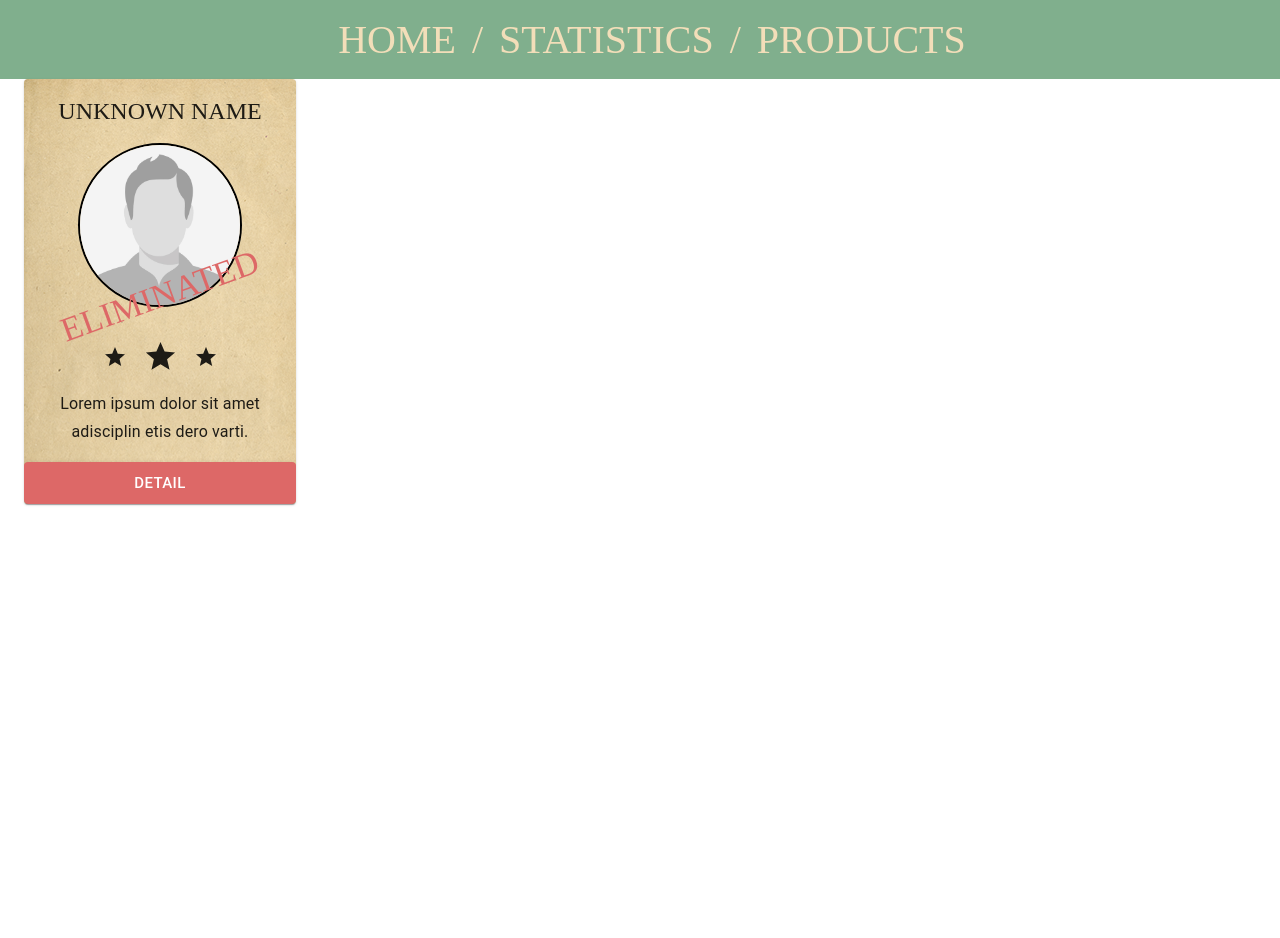
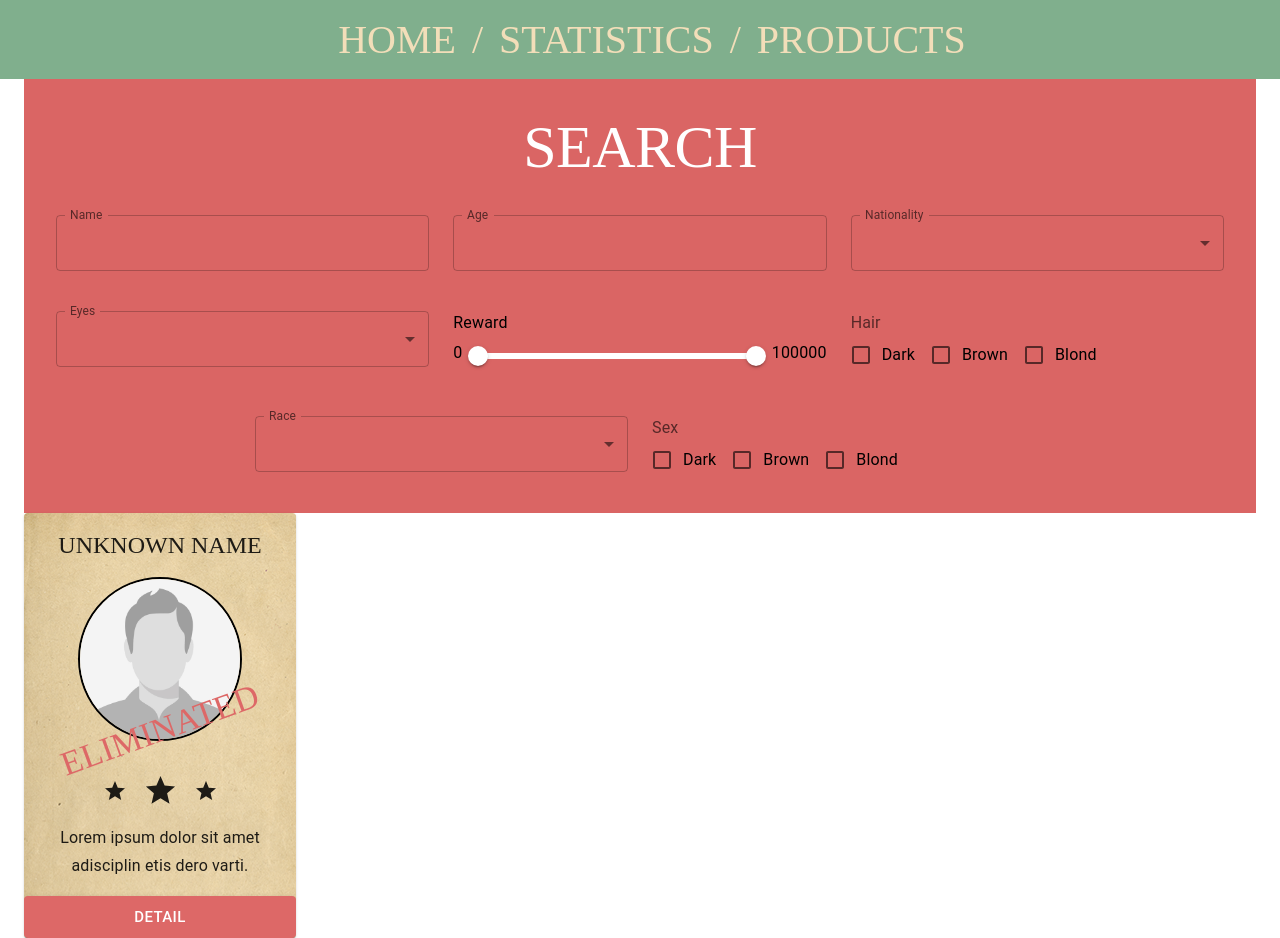
Before and after one commit to panarec/bounty-hunters, a React (Create React App) app: page / in a window 1280 px wide. Before the commit the page ends 800 px from the top, so only its background shows below. Built offline with nearby package versions, Linux system fonts and the light colour scheme; a web font is replaced by a local one.

Commit message:
Added to Homepage

```diff
--- a/src/pages/Homepage.js
+++ b/src/pages/Homepage.js
@@ -1,7 +1,14 @@
-import { CardList } from "../Components/CardList";
+import { CardList } from '../Components/CardList';
+import { CriminalsSearch } from '../Components/CriminalsSearch';
+import { FiltersForm } from '../Components/FiltersForm';
 
 export const Homepage = () => {
-  return <div>
-    <CardList></CardList>
-  </div>
+  return (
+    <div>
+      <FiltersForm heading="SEARCH">
+        <CriminalsSearch></CriminalsSearch>
+      </FiltersForm>
+      <CardList></CardList>
+    </div>
+  );
 };
```
